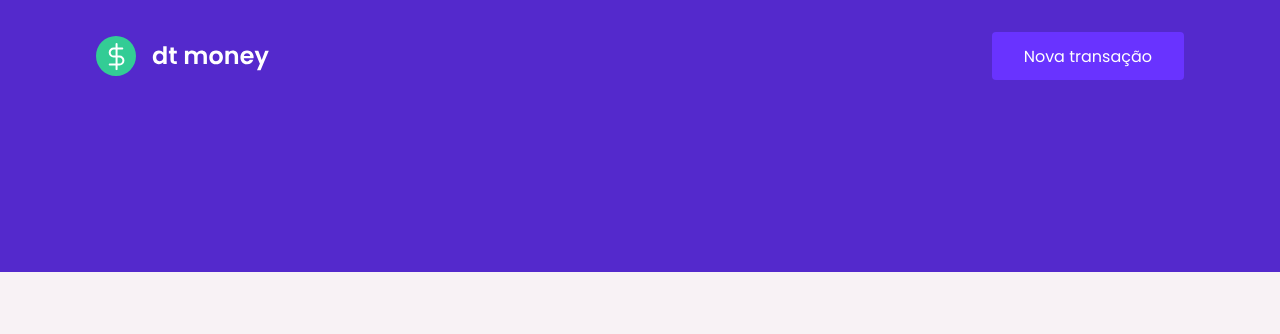
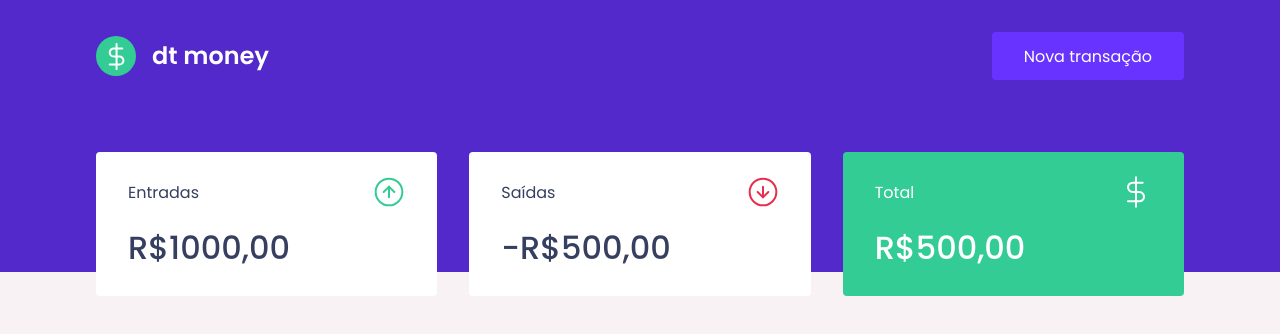
Before and after one commit to davim5/dtmoney-React, a React (Create React App) app: page / in a window 1280 px wide. Shown: the top 334 px of the page. Built offline with nearby package versions, Linux system fonts and the light colour scheme.

Commit message:
05-Component-Summary

```diff
--- a/public/index.html
+++ b/public/index.html
@@ -8,7 +8,7 @@
       content="Web site created using create-react-app"
     />
     <link rel="shortcut icon" href="favicon.png" type="image/png">
-    <link href="https://fonts.googleapis.com/css2?family=Poppins:wght@400;600&display=swap" rel="stylesheet">
+    <link href="https://fonts.googleapis.com/css2?family=Poppins:wght@400;500;600&display=swap" rel="stylesheet">
     <title>dtmoney</title>
   </head>
   <body>
--- a/src/App.tsx
+++ b/src/App.tsx
@@ -1,10 +1,12 @@
 import { GlobalStyle } from './styles/global'
 import { Header } from './components/Header';
+import { Dashboard } from './components/Dashboard';
 
 export function App() {
   return (
     <>
       <Header/>
+      <Dashboard/>
       <GlobalStyle/>
     </>
   );
--- /dev/null
+++ b/src/components/Dashboard/index.tsx
@@ -0,0 +1,10 @@
+import { Summary } from '../Summary'
+import { Container } from './styles'
+
+export function Dashboard() {
+    return(
+        <Container>
+            <Summary/>
+        </Container>
+    );
+}
--- /dev/null
+++ b/src/components/Dashboard/styles.ts
@@ -0,0 +1,7 @@
+import styled from "styled-components";
+
+export const Container = styled.main`
+    max-width: 1120px;
+    margin: 0 auto;
+    padding: 2.5rem 1rem;
+`;
--- /dev/null
+++ b/src/components/Summary/index.tsx
@@ -0,0 +1,33 @@
+import incomeImg from '../../assets/income.svg';
+import outcomeImg from '../../assets/outcome.svg';
+import totalImg from '../../assets/total.svg';
+
+import { Container } from "./styles";
+
+export function Summary() {
+    return(
+        <Container>
+            <div>
+                <header>
+                    <p>Entradas</p>
+                    <img src={incomeImg} alt="Entradas" />
+                </header>
+                    <strong>R$1000,00</strong>
+            </div>
+            <div>
+                <header>
+                    <p>Saídas</p>
+                    <img src={outcomeImg} alt="Saídas" />
+                </header>
+                    <strong>-R$500,00</strong>
+            </div>
+            <div className="highlight-background">
+                <header>
+                    <p>Total</p>
+                    <img src={totalImg} alt="Total" />
+                </header>
+                    <strong>R$500,00</strong>
+            </div>
+        </Container>
+    );
+}
--- /dev/null
+++ b/src/components/Summary/styles.ts
@@ -0,0 +1,34 @@
+import styled from "styled-components";
+
+export const Container = styled.div`
+    display:grid;
+    grid-template-columns: repeat(3,1fr);
+    gap: 2rem;
+    margin-top: -10rem;
+
+    div {
+        background: var(--shape);
+        padding: 1.5rem 2rem;
+        border-radius:0.25rem;
+        color: var(--text-title);
+
+        header {
+            display:flex;
+            align-items:center;
+            justify-content:space-between;
+        }
+
+        strong {
+            display:block;
+            margin-top: 1rem;
+            font-size: 2rem;
+            font-weight: 500;
+            line-height: 3rem;
+        }
+
+        &.highlight-background{
+            background:var(--green);
+            color: #fff;
+        }
+    }
+`;
--- a/src/styles/global.ts
+++ b/src/styles/global.ts
@@ -5,7 +5,7 @@
         --background: #f8f2f5;
         --red: #e52e4d;
         --blue: #5429cc;
-
+        --green: #33cc95;
         --blue-light: #6933ff;
 
         --text-title: #363f5f;
```
